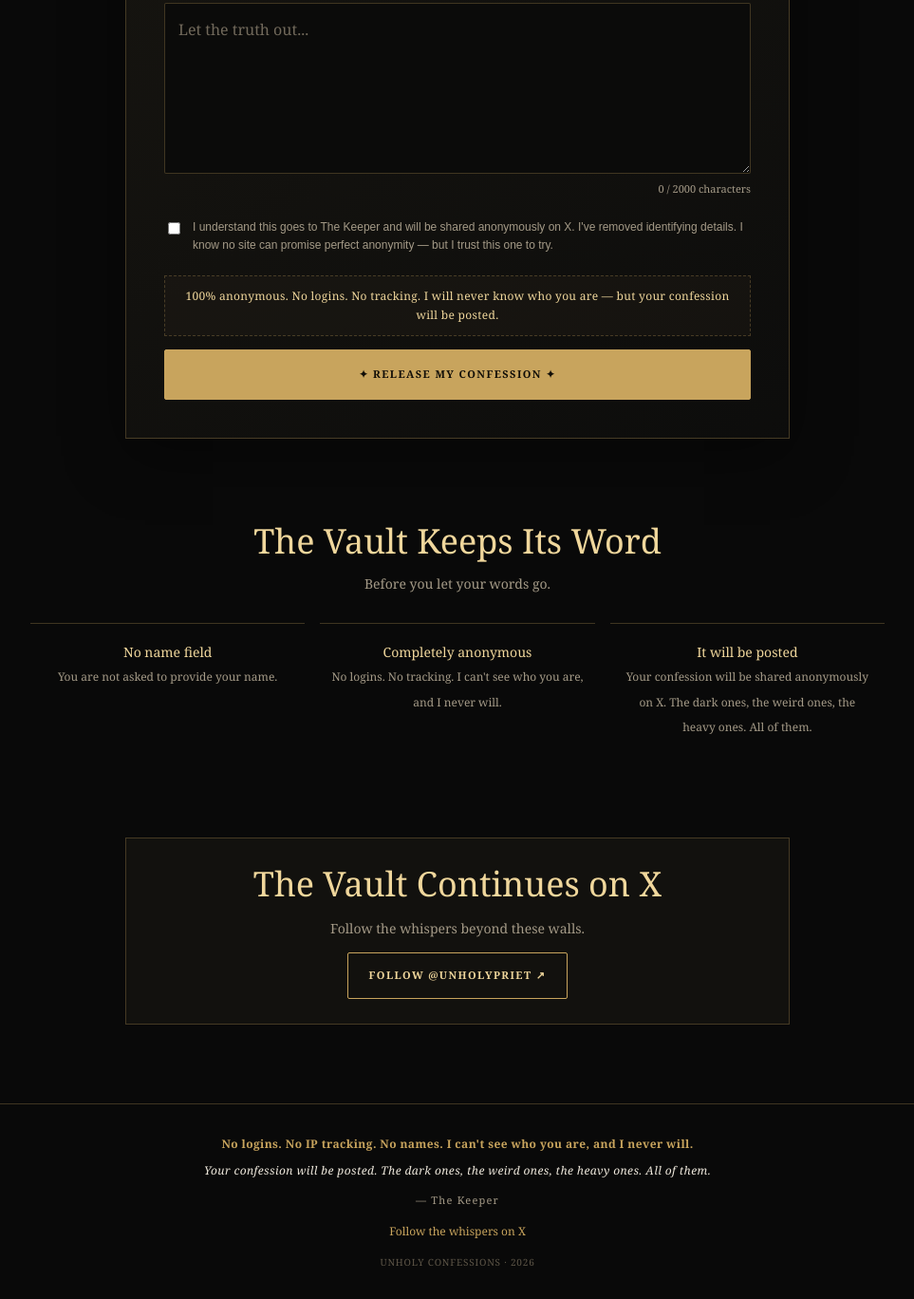
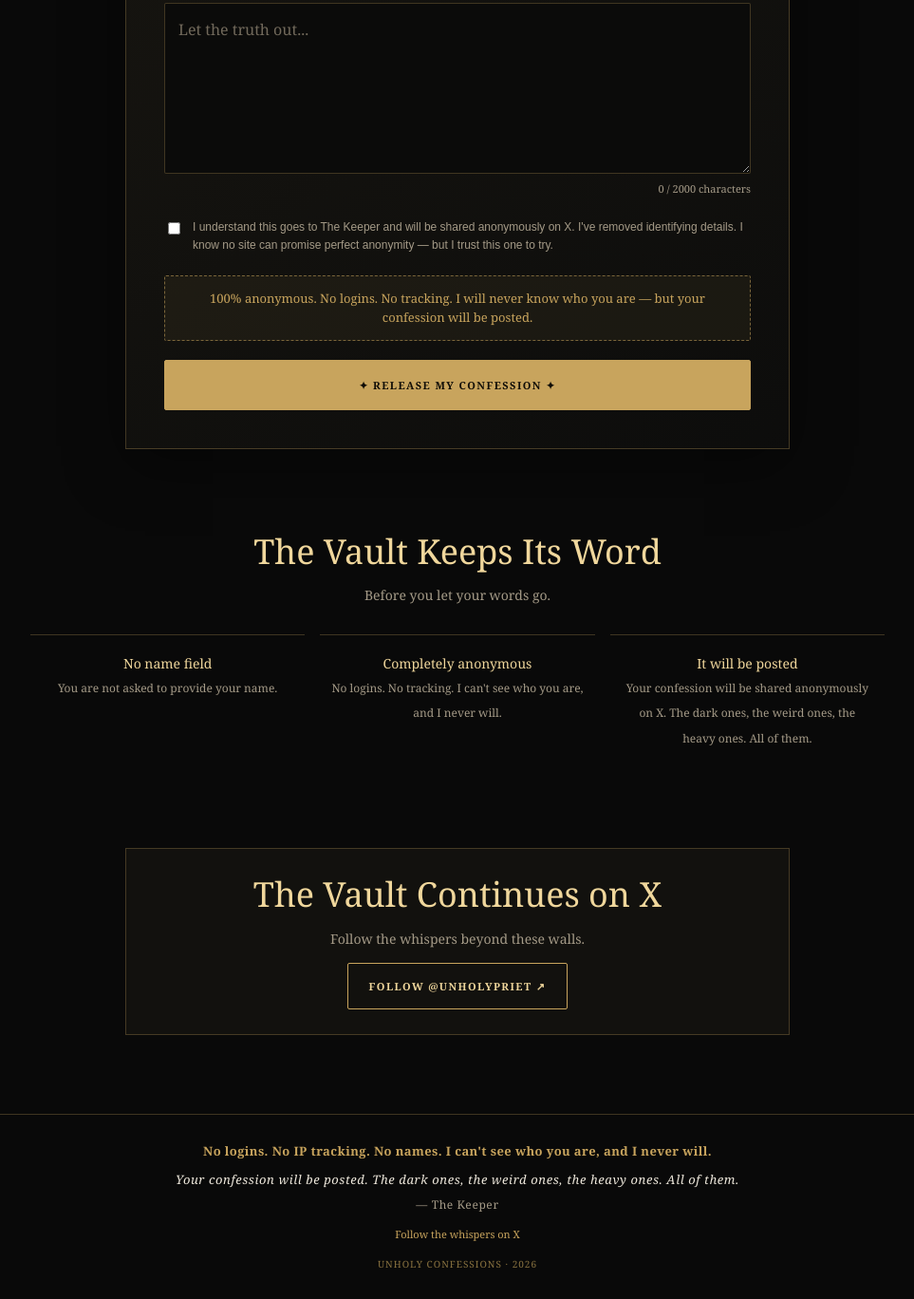
Before and after one commit to zioneddie/unholy-confessions, a website: page index.html in a window 1280 px wide. Shown: the part 1429-2797 px from the top of the page at 95% size, without its empty margins (158-1121 px from the left). Drawn offline with Linux system fonts and the light colour scheme.

Commit message:
Revise footer styles and add anonymity notice
Updated footer styles and added new anonymity notice.

```diff
--- a/index.html
+++ b/index.html
@@ -32,16 +32,32 @@ select,textarea{display:block;width:100%;padding:14px;border:1px solid var(--bor
 select{min-height:48px}textarea{min-height:180px;resize:vertical;line-height:1.7}select:focus,textarea:focus{border-color:var(--gold);box-shadow:0 0 0 2px #c8a45d18}textarea::placeholder{color:#71695b}
 .field-hint{text-align:right;color:var(--muted);font-size:11px;margin-top:7px}
 .consent-row{display:flex;align-items:flex-start;gap:10px;margin:22px 0;color:var(--muted);font:12px/1.6 Arial,sans-serif}.consent-row input{margin-top:4px;accent-color:var(--gold);flex:0 0 auto}
-.anon-promise{text-align:center;color:var(--gold-light);font-size:12px;line-height:1.65;margin:0 0 14px;padding:11px 14px;border:1px dashed var(--border);letter-spacing:.3px;background:#c8a45d08}
 .submit-button{width:100%;min-height:53px}.status{display:none;margin-top:16px;padding:12px 14px;border:1px solid var(--border);font:13px/1.5 Arial,sans-serif;overflow-wrap:anywhere}.status.visible{display:block}.status.error{color:var(--danger);border-color:#e38d8360}.status.info{color:var(--gold-light)}
 .privacy-grid{display:grid;grid-template-columns:repeat(3,minmax(0,1fr));gap:16px;margin-top:26px}.privacy-item{text-align:center;padding:18px 12px;border-top:1px solid var(--border)}.privacy-item strong{display:block;color:var(--gold-light);font-weight:normal;font-size:14px}.privacy-item span{color:var(--muted);font-size:12px}
 .x-panel{max-width:700px;margin:auto;padding:26px;text-align:center;border:1px solid var(--border);background:#12110e}.x-panel p{color:var(--muted);font-size:14px}
-.footer{margin-top:40px;padding:32px 0 26px;border-top:1px solid var(--border);text-align:center;color:var(--muted);font-size:12px;letter-spacing:.4px}
-.footer-keeper-line{color:var(--gold);font-size:12px;font-weight:bold;letter-spacing:.4px;margin-bottom:8px}
-.footer-promise-line{color:var(--text);font-size:12px;font-style:italic;margin-bottom:12px;line-height:1.7}
-.footer-sig{color:var(--muted);font-size:11px;letter-spacing:1.2px;margin-bottom:14px}
-.footer-link{margin-top:10px;letter-spacing:0}.footer a{color:var(--gold);text-decoration:none}
-.footer-meta{margin-top:14px;color:#5e5648;font-size:10px;letter-spacing:.8px}
+.footer{margin-top:40px;padding:28px 0;border-top:1px solid var(--border);text-align:center;color:var(--muted);font-size:11px;letter-spacing:.6px}
+.footer-link{margin-top:9px;letter-spacing:0}
+.footer a{color:var(--gold);text-decoration:none}
+
+/* New footer classes */
+.footer-keeper-line{color:var(--gold);font-weight:bold;font-size:13px;margin-bottom:8px;letter-spacing:.4px}
+.footer-promise-line{color:var(--text);font-style:italic;font-size:13px;margin-bottom:6px}
+.footer-sig{color:var(--muted);font-size:12px;margin-bottom:12px}
+.footer-meta{color:#8a7340;font-size:10px;letter-spacing:1px;margin-top:14px}
+
+/* New anonymity notice */
+.anon-promise{
+  text-align:center;
+  color:var(--gold);
+  font-size:13px;
+  line-height:1.5;
+  margin:18px 0 20px;
+  padding:14px 16px;
+  border:1px dashed rgba(200,164,93,.55);
+  background:rgba(200,164,93,.07);
+  border-radius:2px;
+}
+
 .overlay{position:fixed;inset:0;z-index:20;display:none;align-items:center;justify-content:center;padding:18px;background:rgba(0,0,0,.84);backdrop-filter:blur(7px);overflow:auto}.overlay.open{display:flex}
 .success-card{position:relative;width:min(100%,470px);min-height:440px;overflow:hidden;padding:30px 22px 28px;border:1px solid var(--gold);background:radial-gradient(ellipse at 50% 100%,#242013 0%,#12110e 65%);text-align:center;box-shadow:0 0 55px #c8a45d16}
 .success-card h2{position:relative;z-index:3;color:var(--gold-light);font-size:clamp(25px,6vw,32px);font-weight:normal;margin:10px 0}.success-card p{position:relative;z-index:3;color:var(--muted);font-size:14px;margin:0 auto 20px;max-width:320px}.success-sigil{position:relative;z-index:3;color:var(--gold);font-size:24px}
@@ -70,18 +86,29 @@ select{min-height:48px}textarea{min-height:180px;resize:vertical;line-height:1.7
 <label class="field-label" for="category">Choose your confession</label><select id="category" name="category" required><option value="Relationships">Relationships</option><option value="Dark secrets">Dark secrets</option><option value="Regrets">Regrets</option><option value="Moral dilemmas">Moral dilemmas</option><option value="Other">Other</option></select>
 <label class="field-label" for="confession">Your confession</label><textarea id="confession" name="confession" minlength="10" maxlength="2000" placeholder="Let the truth out..." required></textarea><div class="field-hint"><span id="count">0</span> / 2000 characters</div>
 <label class="consent-row" for="consent"><input id="consent" name="consent" type="checkbox" required><span>I understand this goes to The Keeper and will be shared anonymously on X. I've removed identifying details. I know no site can promise perfect anonymity — but I trust this one to try.</span></label>
-<p class="anon-promise">100% anonymous. No logins. No tracking. I will never know who you are — but your confession will be posted.</p>
+
+<!-- NEW anonymity notice -->
+<div class="anon-promise">100% anonymous. No logins. No tracking. I will never know who you are — but your confession will be posted.</div>
+
 <button id="submit-button" class="button submit-button" type="submit">✦ Release My Confession ✦</button><div id="status" class="status" role="status" aria-live="polite"></div></form></div></section>
-<section class="section container"><h2 class="section-heading">The Vault Keeps Its Word</h2><p class="section-intro">Before you let your words go.</p><div class="privacy-grid"><div class="privacy-item"><strong>No name field</strong><span>You are not asked to provide your name.</span></div><div class="privacy-item"><strong>Completely anonymous</strong><span>No logins. No tracking. I can't see who you are, and I never will.</span></div><div class="privacy-item"><strong>It will be posted</strong><span>Your confession will be shared anonymously on X. The dark ones, the weird ones, the heavy ones. All of them.</span></div></div></section>
+<section class="section container"><h2 class="section-heading">The Vault Keeps Its Word</h2><p class="section-intro">Before you let your words go.</p><div class="privacy-grid">
+<div class="privacy-item"><strong>No name field</strong><span>You are not asked to provide your name.</span></div>
+<div class="privacy-item"><strong>Completely anonymous</strong><span>No logins. No tracking. I can't see who you are, and I never will.</span></div>
+<div class="privacy-item"><strong>It will be posted</strong><span>Your confession will be shared anonymously on X. The dark ones, the weird ones, the heavy ones. All of them.</span></div>
+</div></section>
 <section class="section container"><div class="x-panel"><h2 class="section-heading">The Vault Continues on X</h2><p>Follow the whispers beyond these walls.</p><a class="button outline" href="https://x.com/UnholyPriet" target="_blank" rel="noopener noreferrer">Follow @UnholyPriet ↗</a></div></section>
 </main>
-<footer class="footer"><div class="container">
-<div class="footer-keeper-line">No logins. No IP tracking. No names. I can't see who you are, and I never will.</div>
-<div class="footer-promise-line">Your confession will be posted. The dark ones, the weird ones, the heavy ones. All of them.</div>
-<div class="footer-sig">— The Keeper</div>
-<div class="footer-link"><a href="https://x.com/UnholyPriet" target="_blank" rel="noopener noreferrer">Follow the whispers on X</a></div>
-<div class="footer-meta">UNHOLY CONFESSIONS · <span id="year"></span></div>
-</div></footer>
+
+<footer class="footer">
+  <div class="container">
+    <div class="footer-keeper-line">No logins. No IP tracking. No names. I can't see who you are, and I never will.</div>
+    <div class="footer-promise-line">Your confession will be posted. The dark ones, the weird ones, the heavy ones. All of them.</div>
+    <div class="footer-sig">— The Keeper</div>
+    <div class="footer-link"><a href="https://x.com/UnholyPriet" target="_blank" rel="noopener noreferrer">Follow the whispers on X</a></div>
+    <div class="footer-meta">UNHOLY CONFESSIONS · <span id="year"></span></div>
+  </div>
+</footer>
+
 <div id="success-overlay" class="overlay" role="dialog" aria-modal="true" aria-labelledby="success-title" aria-describedby="success-message"><div class="success-card"><div class="success-sigil">✦</div><h2 id="success-title">Confession Released</h2><p id="success-message">Your words have entered the Vault. They will be shared anonymously on X. You will be witnessed, not known.</p><div class="garden" aria-label="Three flowers bloom in celebration">
 <div class="flower-plant"><div class="stem"></div><div class="leaf"></div><div class="leaf right"></div><div class="bloom"><i class="petal"></i><i class="petal"></i><i class="petal"></i><i class="petal"></i><i class="petal"></i><i class="petal"></i><i class="flower-center"></i></div></div>
 <div class="flower-plant"><div class="stem"></div><div class="leaf"></div><div class="leaf right"></div><div class="bloom"><i class="petal"></i><i class="petal"></i><i class="petal"></i><i class="petal"></i><i class="petal"></i><i class="petal"></i><i class="flower-center"></i></div></div>
@@ -104,22 +131,20 @@ event.preventDefault();if(sending)return;clearStatus();
 const text=confession.value.trim(), selectedCategory=category.value, hasConsent=consent.checked;
 if(text.length<10){status("Please write at least 10 characters before submitting.","error");confession.focus();return}
 if(text.length>2000){status("Please keep your confession under 2000 characters.","error");confession.focus();return}
-if(!hasConsent){status("Please confirm the privacy notice before submitting.","error");consent.focus();return}
-sending=true;button.disabled=true;button.textContent="Sending to the Vault...";status("Sending your confession. Please wait...","info");
-const controller=new AbortController(), timeoutId=setTimeout(()=>controller.abort(),45000);
+if(!hasConsent){status("Please confirm you understand the terms.","error");consent.focus();return}
+sending=true;button.disabled=true;status("Sending your confession into the Vault...","info");
 try{
-const response=await fetch(API_URL,{method:"POST",headers:{"Content-Type":"application/json"},body:JSON.stringify({confession:text,category:selectedCategory,consent:hasConsent}),signal:controller.signal});
-let data={};try{data=await response.json()}catch(_){}
-if(!response.ok||data.success!==true){if(response.status===429)throw new Error("Too many attempts. Please wait a few minutes before trying again.");throw new Error(data.error||data.message||"The server could not confirm delivery. Please try again.")}
-form.reset();updateCount();clearStatus();overlay.classList.add("open");document.body.classList.add("modal-open");closeSuccess.focus();
-}catch(error){console.error("Confession submission error:",error);if(error.name==="AbortError")status("The request timed out. Delivery may be uncertain; please check before sending the same confession again.","error");else if(error instanceof TypeError)status("Could not connect to the Vault. Check your connection and try again.","error");else status(error.message||"Delivery failed. Please try again.","error")}
-finally{clearTimeout(timeoutId);sending=false;button.disabled=false;button.textContent="✦ Release My Confession ✦"}
+const res=await fetch(API_URL,{method:"POST",headers:{"Content-Type":"application/json"},body:JSON.stringify({category:selectedCategory,confession:text})});
+const data=await res.json().catch(()=>({}));
+if(!res.ok){throw new Error(data.message||data.error||"Something went wrong. Please try again.");}
+form.reset();updateCount();
+overlay.classList.add("open");document.body.classList.add("modal-open");
+}catch(err){status(err.message||"Unable to send. Please try again.","error")}
+finally{sending=false;button.disabled=false}
 });
-function closeOverlay(){overlay.classList.remove("open");document.body.classList.remove("modal-open");button.focus()}
-closeSuccess.addEventListener("click",closeOverlay);
-overlay.addEventListener("click",event=>{if(event.target===overlay)closeOverlay()});
-document.addEventListener("keydown",event=>{if(event.key==="Escape"&&overlay.classList.contains("open"))closeOverlay()});
-updateCount();
+closeSuccess.addEventListener("click",()=>{overlay.classList.remove("open");document.body.classList.remove("modal-open")});
+overlay.addEventListener("click",e=>{if(e.target===overlay){overlay.classList.remove("open");document.body.classList.remove("modal-open")}});
+document.addEventListener("keydown",e=>{if(e.key==="Escape"&&overlay.classList.contains("open")){overlay.classList.remove("open");document.body.classList.remove("modal-open")}});
 })();
 </script>
 </body>
```
